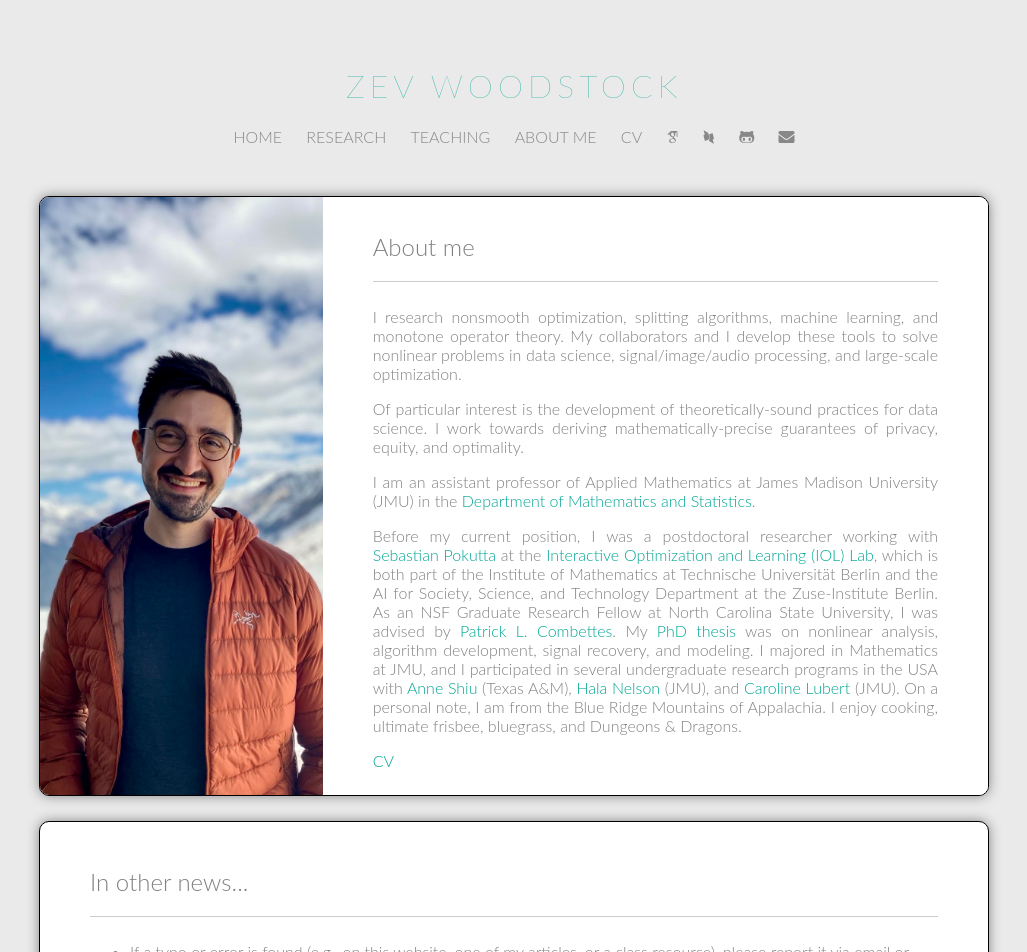
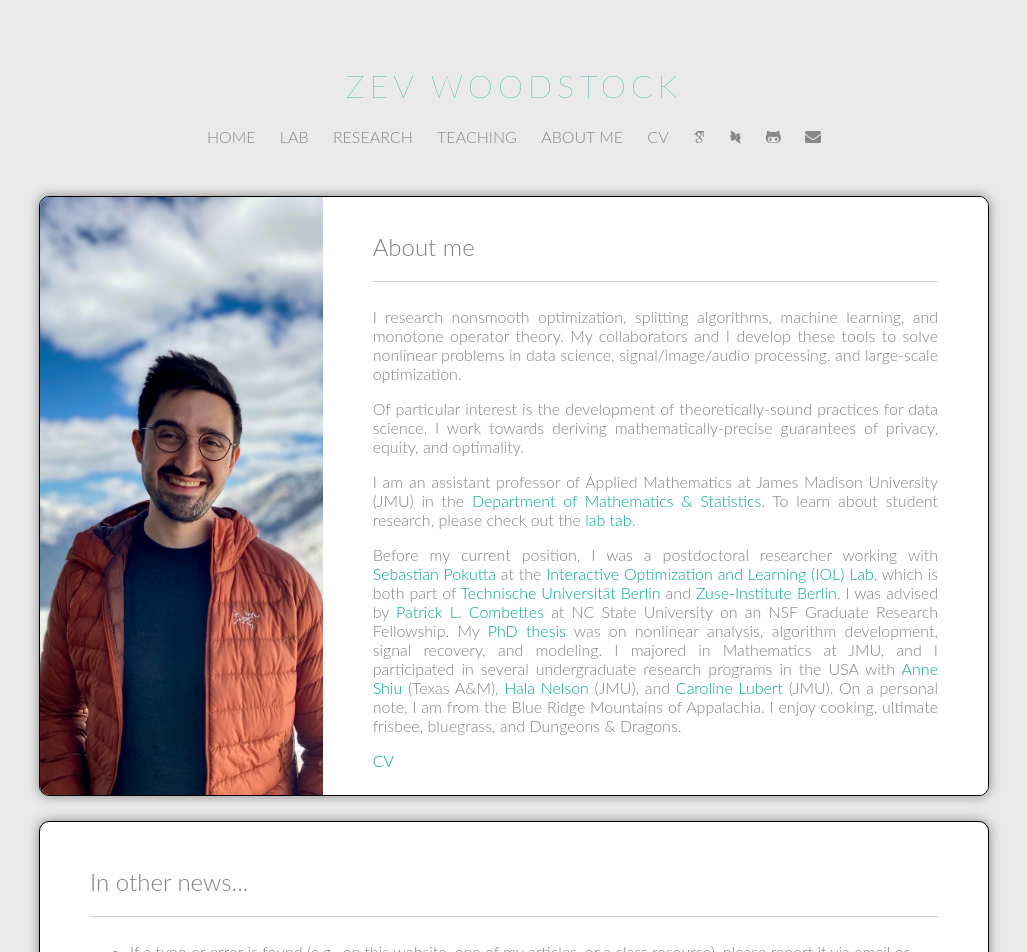
Before and after one commit to zevwoodstock/zevwoodstock.github.io, a Jekyll site: the page built from about-me/index.html, in a window 1280 px wide. Shown: the top 952 px of the page, without its empty margins (126-1153 px from the left). Built offline with Jekyll 4.4.1, drawn with Linux system fonts in a browser that asks for light colours; some web fonts are replaced; some of the changed text lies outside the part shown.

```diff
--- a/_includes/navigation.html
+++ b/_includes/navigation.html
@@ -11,6 +11,7 @@
     <center>
         <ul class="navigation-bar">
             <li><a href="/">HOME</a></li>
+            <li><a href="/oatlab/">LAB</a></li>
             <li><a href="/research/">RESEARCH</a></li>
             <!-- <li><a href="/talks/">TALKS</a></li> -->
             <li><a href="/teaching/">TEACHING</a></li>
--- a/_sass/_main.scss
+++ b/_sass/_main.scss
@@ -37,6 +37,33 @@ blockquote {
     line-height: 22px;
 }
 
+/*--- DROPDOWN
+ * FORMATTING -----------------------------------------------------------*/
+
+
+details p:last-of-type {
+  margin-bottom: 0.25em;
+}
+
+summary {
+    cursor: pointer;
+    font-weight: bold;
+    transition: color 0.3s ease; /* smooth transition */
+}
+summary:hover {
+        color: $highlight-color;
+        color: lighten($base-color,60);
+//        font-weight: 300;
+color: lighten($text-color,25);
+}
+
+
+/* Style for the body of the dropdown */
+.dropdown-content {
+    margin-left: 2em; /* indentation */
+    font-size: 0.95em; /* optional, tweak text size */
+//    color: #333; /* optional, adjust color */
+}
 /*--- CODE FORMAT -----------------------------------------------------------*/
 
 tt, code, kbd, samp, pre {
@@ -385,6 +412,11 @@ header .entry-meta {
 
 /*--- BODY ------------------------------------------------------------------*/
 
+p b,
+p strong {
+    font-weight: bold;
+}
+
 body {
     font-family: $base-font;
     color: $text-color;
--- a/about-me/index.html
+++ b/about-me/index.html
@@ -45,17 +45,21 @@ optimality.
 	<p> I am an assistant professor of Applied Mathematics at
                 James Madison University (JMU) in the <a
 href="https://www.jmu.edu/mathstat/index.shtml">Department
-of Mathematics and Statistics</a>.
+of Mathematics &amp Statistics</a>. To learn about student
+research, please check out the <a href="/oatlab/">lab
+    tab</a>.
 	    <p>
 Before my current position, I was a postdoctoral researcher working
 with <a href="https://pokutta.com/">Sebastian Pokutta</a> at the
 <a href="https://iol.zib.de/"> Interactive Optimization and
-Learning (IOL) Lab</a>, which is both part of the Institute of
-Mathematics at Technische Universität Berlin and the AI for
-Society, Science, and Technology Department at the Zuse-Institute Berlin.
-As an NSF Graduate Research Fellow at North Carolina State
-University, I was advised by
-<a href="https://pcombet.math.ncsu.edu/">Patrick L. Combettes</a>.
+Learning (IOL) Lab</a>, which is both part of
+<a href="https://www.tu.berlin/en/math">Technische Universität
+    Berlin</a> and
+<a href="https://www.zib.de/research/mai/ais2t">Zuse-Institute
+          Berlin</a>.
+I was advised by
+<a href="https://pcombet.math.ncsu.edu/">Patrick L. Combettes</a>
+at NC State University on an NSF Graduate Research Fellowship.
 My <a href="/media/publications/thesis.pdf">PhD thesis</a>
 was on nonlinear analysis, algorithm development, signal recovery,
 and modeling. I majored in Mathematics at JMU,
@@ -146,37 +150,14 @@ I enjoy cooking, running, ultimate frisbee, and Dungeons &amp; Dragons.
 href="mailto:woodstzc@jmu.edu">get in touch</a>!
       </li>
     <li class="entry title">
-        If you are a (current or prospective) JMU student who is
-        interested in mathematics, optimization, scientific
-        computation, and/or data science, then I encourage you to
-        apply. Most of my projects require some knowledge of linear
-        algebra (inner product spaces), calculus
-        (sequences/series), programming, and optimization;
-        however, there is no expectation to know all of these
-        topics at the beginning - just an eagerness to learn.
-        <p>
-        Unfortunately, there is sometimes a <a
-                                             href="https://www.theatlantic.com/magazine/archive/2014/05/the-confidence-gap/359815/">bias</a>
-        in applicants who feel "qualified." If you
-        feel you belong to an underrepresented group in STEM, I
-        especially encourage you to apply (here and in general),
-        even if you are unsure about qualifications.
-        </p>
-        <p>
-To apply, send an <a href="mailto:woodstzc@jmu.edu">email</a>
-titled "Undergraduate Research Application", with a transcript
-(unofficial is fine) and a brief statement explaining
-what projects/topics interest you. One may also optionally submit a
-resumé/CV detailing relevant experience. Review of student
-applications
-will begin in Summer 2025.
-        </p>
+        If you are a student, please check out the
+<a href="/oatlab/">Optimization &amp Algorithmic Theory (OAT) Lab</a>.
     </li>
     <li>
       If you are
 interested in my work affiliated with the <a
   href="https://iol.zib.de/">IOL lab</a> in Berlin, please <a
-  href=" https://iol.zib.de/openings/ ">let us know</a>! If a
+  href=" https://iol.zib.de/openings/ ">let us know</a>. If a
   Berlin-based advisor is available, I can co-supervise projects,
   especially in <a
       href="https://iol.zib.de/research/iol-opt.html">continuous
--- a/index.html
+++ b/index.html
@@ -40,7 +40,7 @@ optimization.
 		<a href="/about-me">more</a>
 		</p>
 
-            <br><br>
+                <br><br>
             <h2 class="entry-title">Background</h2>
             <hr>
 	<b>Assistant Professor</b>,
--- a/research/index.html
+++ b/research/index.html
@@ -8,7 +8,6 @@ title: Research
     </h1>
     <hr> -->
 <!--</article>-->
-
 {% for post in site.categories.publications %}
     {% capture this_year %}{{ post.date | date: "%Y" }}{% endcapture %}
     {% capture next_year %}{{ post.previous.date | date: "%Y" }}{% endcapture %}
```
Also changed, not shown: oatlab/index.html (added, +358 -0 lines).
